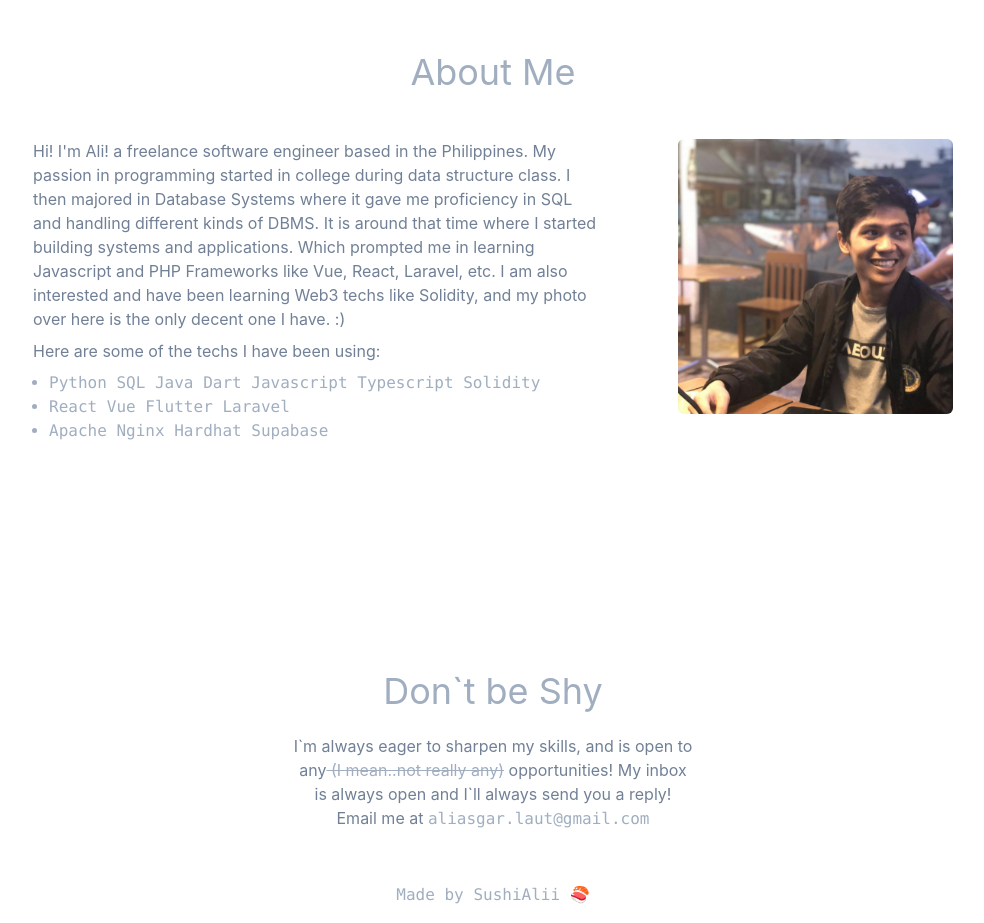
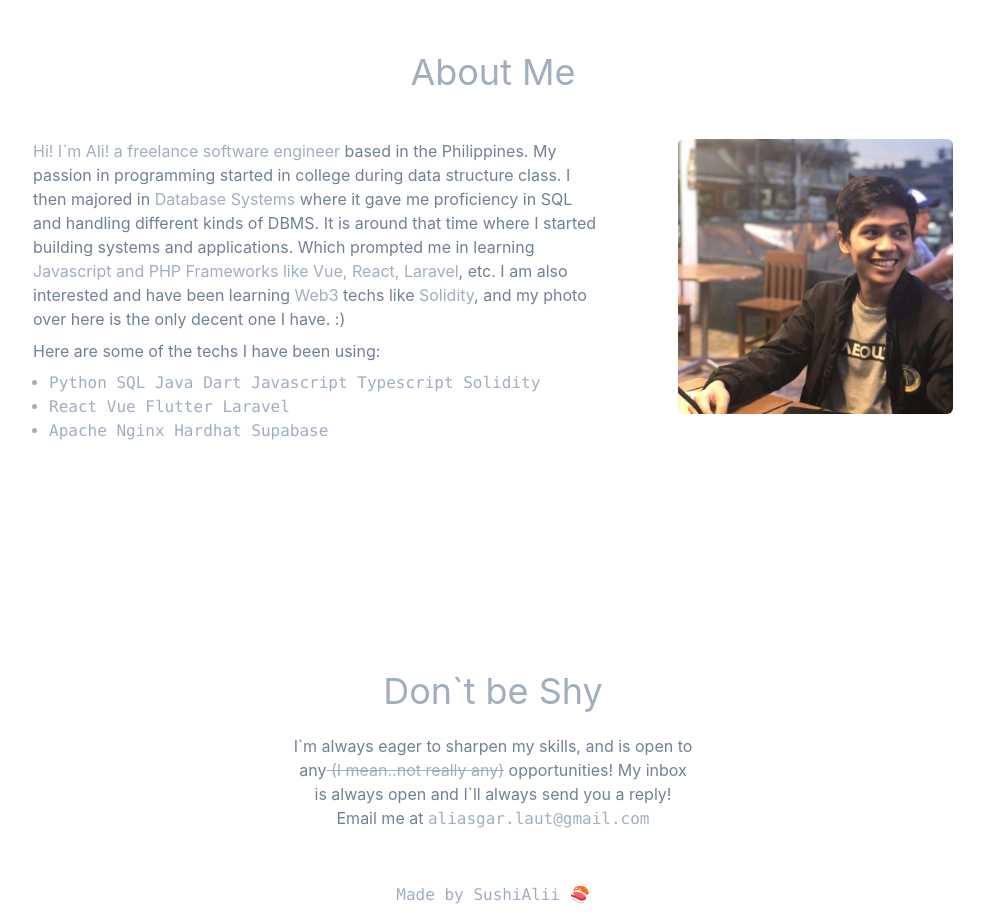
Before and after one commit to sushiAlii/portfolio, a Next.js app: page / in a window 1280 px wide. Shown: the part 1920-2843 px from the top of the page, without its empty margins (147-1131 px from the left). Built offline with nearby package versions, Linux system fonts and the light colour scheme.

Commit message:
Finalizing About Me Content

```diff
--- a/components/AboutContent.tsx
+++ b/components/AboutContent.tsx
@@ -44,7 +44,33 @@ export const AboutContent = () => {
             <WrapItem>
               <Flex align="start">
                 <Text align="start" color="gray.500" mr={10}>
-                  <Text>{me.aboutMe}</Text>
+                  <Text>
+                    <Text as="span" color="gray.400">
+                      Hi! I`m Ali! a freelance software engineer
+                    </Text>{" "}
+                    based in the Philippines. My passion in programming started
+                    in college during data structure class. I then majored in{" "}
+                    <Text as="span" color="gray.400">
+                      Database Systems
+                    </Text>{" "}
+                    where it gave me proficiency in SQL and handling different
+                    kinds of DBMS. It is around that time where I started
+                    building systems and applications. Which prompted me in
+                    learning{" "}
+                    <Text as="span" color="gray.400">
+                      Javascript and PHP Frameworks like Vue, React, Laravel
+                    </Text>
+                    {", "}
+                    etc. I am also interested and have been learning{" "}
+                    <Text as="span" color="gray.400">
+                      Web3
+                    </Text>{" "}
+                    techs like{" "}
+                    <Text as="span" color="gray.400">
+                      Solidity
+                    </Text>
+                    , and my photo over here is the only decent one I have. :)
+                  </Text>
                   <Text my={2} color="gray.500">
                     Here are some of the techs I have been using:
                   </Text>
```
